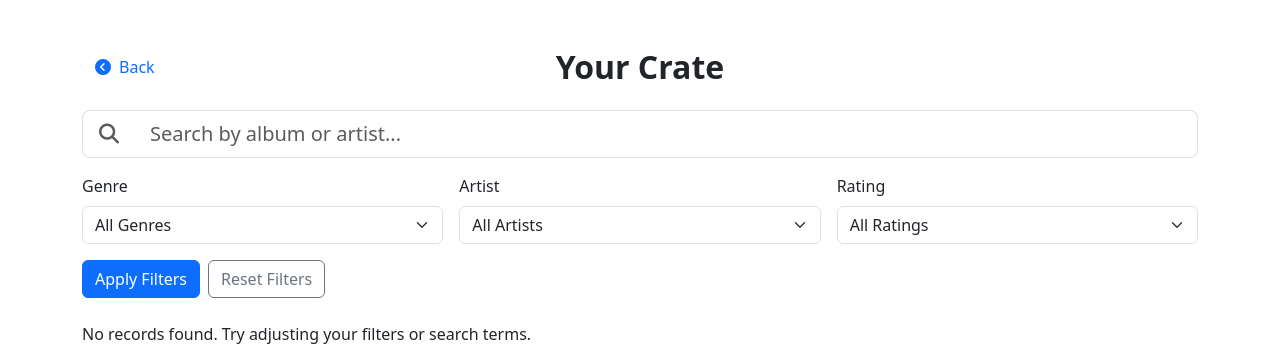
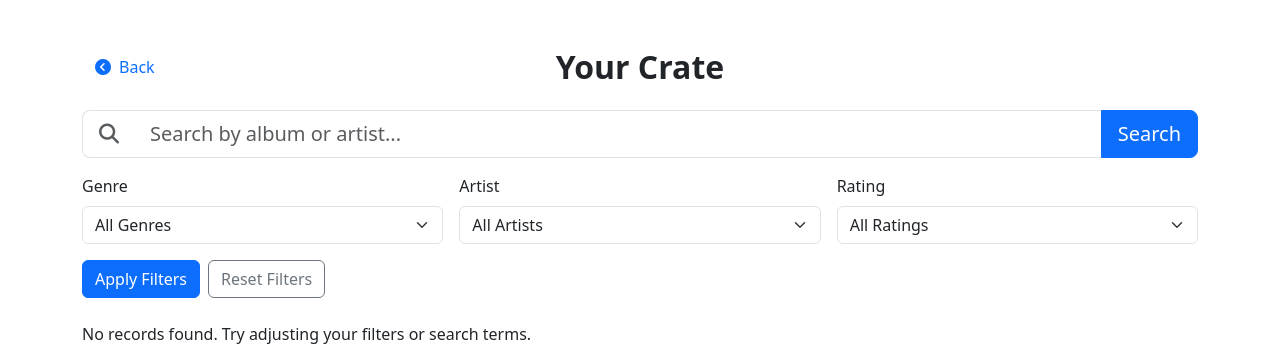
Before and after one commit to sd-powell/portfolio_project_3, a Django app: page /my-records/collection/ in a window 1280 px wide. Shown: the part 88-445 px from the top of the page. Run offline with Django 4.2, Linux system fonts and the light colour scheme; the visitor is signed in with stand-in values (Sample User, id 1); data that the repository does not hold is empty; some libraries are stand-ins or nearby versions.

Commit message:
add submit button to search bar to improve UX

```diff
--- a/records/templates/records/record_collection.html
+++ b/records/templates/records/record_collection.html
@@ -24,9 +24,19 @@
                 <span class="input-group-text bg-white border-end-0">
                     <i class="fa fa-search text-muted" aria-hidden="true"></i>
                 </span>
-                <input type="text" id="search" name="search" class="form-control border-start-0"
-                       placeholder="Search by album or artist..." aria-label="Search your record collection"
-                       value="{{ request.GET.search }}">
+                <input
+                    type="text"
+                    id="search"
+                    name="search"
+                    class="form-control border-start-0"
+                    placeholder="Search by album or artist..."
+                    aria-label="Search your record collection"
+                    value="{{ request.GET.search }}">
+
+                <!-- Submit Button -->
+                <button type="submit" class="btn btn-primary" aria-label="Submit search">
+                    Search
+                </button>
             </div>
         </div>
 
```
